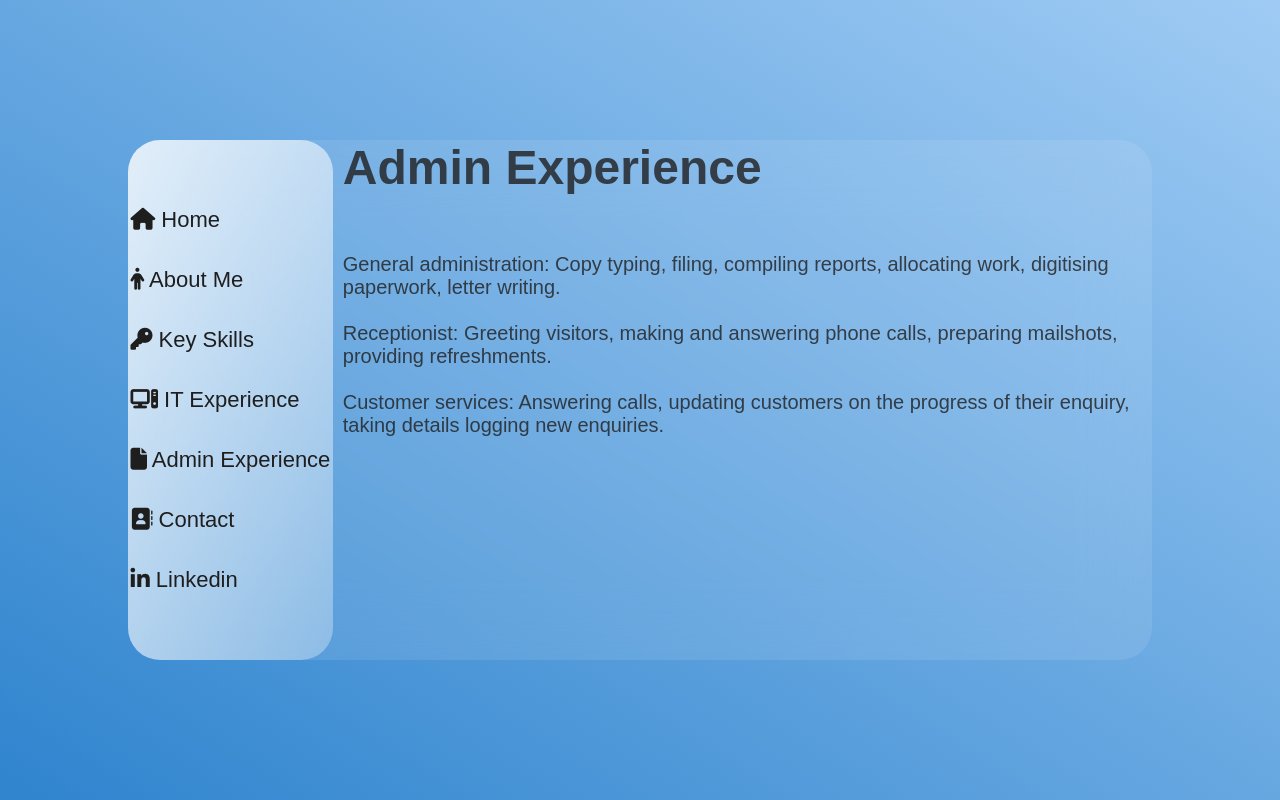
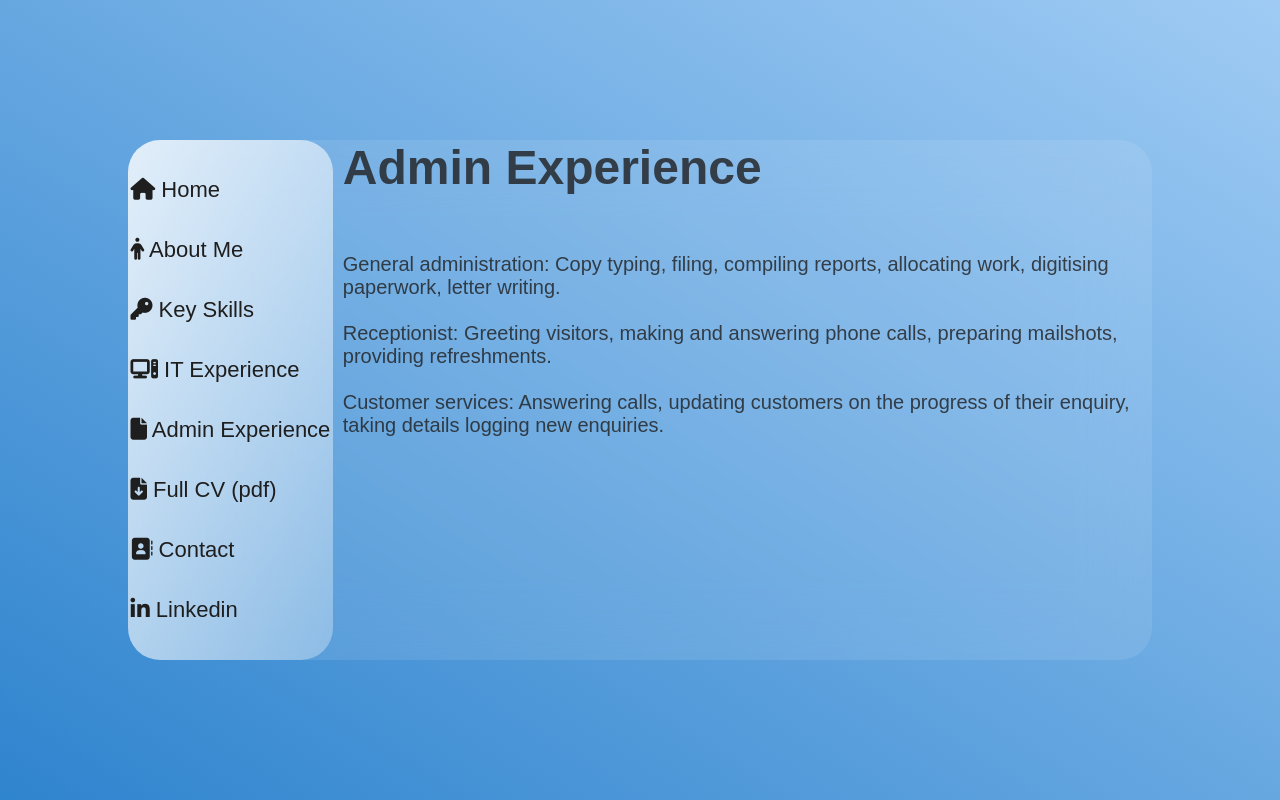
Before and after one commit to Stevie1311/CV, a plain HTML site: page admin.html in a window 1280 px wide. Drawn offline with Linux system fonts and the light colour scheme.

Commit message:
Update admin.html

```diff
--- a/admin.html
+++ b/admin.html
@@ -29,6 +29,9 @@
                         <a href="admin.html"><i class="fa-solid fa-file"></i><span> Admin Experience</span></a>
                     </div>
                     <div class="link">
+                        <a href="CV.pdf"><i class="fa-solid fa-file-arrow-down" target="_blank"></i><span> Full CV (pdf)</span></a>
+                    </div>
+                    <div class="link">
                         <a href="contact.html"><i class="fa-solid fa-address-book"></i><span> Contact</span></a>
                     </div>
                     <div class="link">
```
